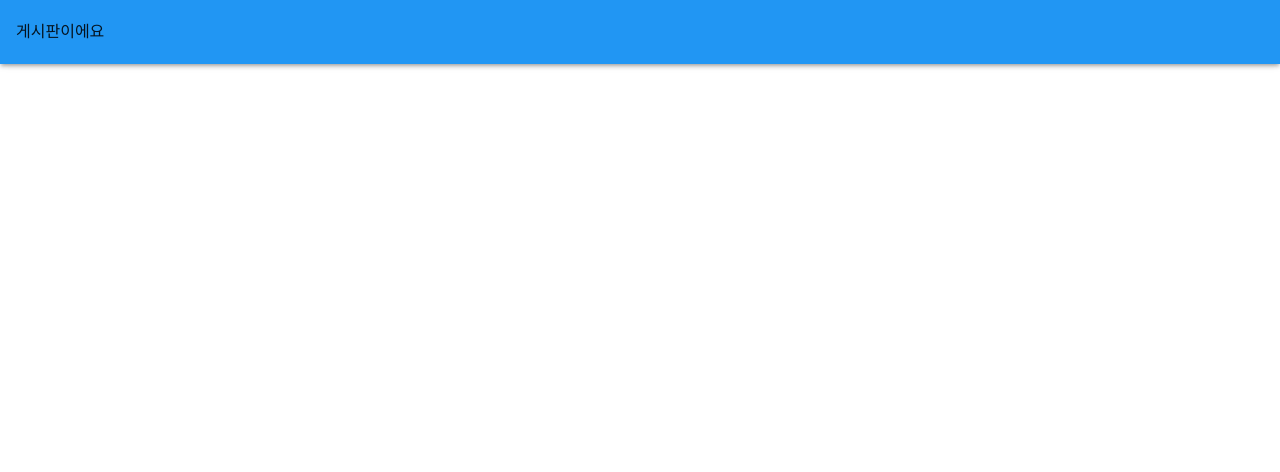
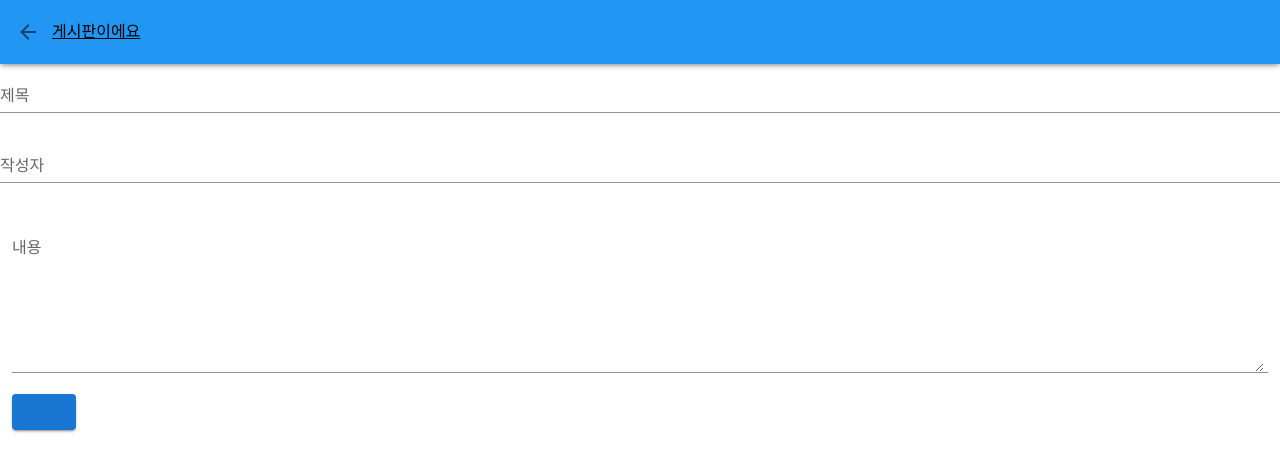
Before and after one commit to kmh916/vue-kbb, a Vue app: page /createPost in a window 1280 px wide. Shown: the top 472 px of the page. Built offline with nearby package versions, Linux system fonts and the light colour scheme.

Commit message:
CreatePost , Header , HomeView

```diff
--- a/package.json
+++ b/package.json
@@ -7,6 +7,7 @@
     "build": "vue-cli-service build"
   },
   "dependencies": {
+    "axios": "^1.2.0",
     "core-js": "^3.8.3",
     "vue": "^2.6.14",
     "vue-router": "^3.5.1",
--- a/src/App.vue
+++ b/src/App.vue
@@ -9,11 +9,10 @@
 
 <script>
 
-import Nav from "@/views/layout/Nav";
 import Header from "@/views/layout/Header";
 export default {
   name: 'App',
-  components: {Header, Nav},
+  components: {Header},
   data: () => ({
     //
   }),
--- a/src/main.js
+++ b/src/main.js
@@ -2,11 +2,13 @@ import Vue from 'vue'
 import App from './App.vue'
 import router from './router'
 import vuetify from './plugins/vuetify'
+import axios from 'axios'
 
 Vue.config.productionTip = false
 
 new Vue({
   router,
   vuetify,
+  axios,
   render: h => h(App)
 }).$mount('#app')
--- a/src/router/index.js
+++ b/src/router/index.js
@@ -2,7 +2,8 @@ import Vue from 'vue'
 import VueRouter from 'vue-router'
 import HomeView from '../views/HomeView.vue'
 import AboutView from '../views/AboutView.vue'
-// import PostView from "@/views/PostView";
+import PostView from "../views/PostView.vue";
+import CreatePost from "../views/CreatePost";
 
 Vue.use(VueRouter)
 
@@ -23,8 +24,13 @@ const routes = [
   {
     path: '/post/:postId',
     name: 'postView',
-    // component: PostView
+    component: PostView,
   },
+  {
+    path: '/createPost',
+    name: 'createPost',
+    component: CreatePost,
+  }
 ]
 
 const router = new VueRouter({
--- /dev/null
+++ b/src/views/CreatePost.vue
@@ -0,0 +1,63 @@
+<template>
+  <div>
+    <v-text-field
+        label="제목"
+        clearable
+        clear-icon="mdi-close-circle"
+        v-model="post.title"
+    >
+    </v-text-field>
+    <v-text-field
+        label="작성자"
+        clearable
+        clear-icon="mdi-close-circle"
+        v-model="post.writer"
+    >
+    </v-text-field>
+    <v-container fluid>
+      <v-textarea
+        clearable
+        clear-icon="mdi-close-circle"
+        label="내용"
+        v-model="post.contents"
+      ></v-textarea>
+      <v-btn
+        color="primary"
+        @click="createPost"
+      ></v-btn>
+    </v-container>
+  </div>
+</template>
+
+<script>
+import axios from "axios";
+import router from "@/router";
+
+export default {
+  name: "CreatePost",
+  methods: {
+    createPost() {
+      axios.post('https://6385af0bbeaa64582665580e.mockapi.io/api/mock/post',this.post)
+           .then(res => {
+             router.push({
+               name: 'postView',
+               params: {postId:res.data.id},
+             })
+           })
+           .catch(err => console.log(err));
+    }
+  },
+  data: ()=>({
+    post: {
+      id: '',
+      title: '',
+      writer: '',
+      contents: '',
+    }
+  }),
+}
+</script>
+
+<style scoped>
+
+</style>
--- a/src/views/HomeView.vue
+++ b/src/views/HomeView.vue
@@ -1,6 +1,5 @@
 <template>
   <div>
-    <template>
       <v-data-table
           dense
           :headers="headers"
@@ -9,30 +8,43 @@
           class="elevation-1"
           @click:row="showPost"
       ></v-data-table>
-    </template>
+    <v-btn
+        color="primary"
+        @click="createPost"
+    >글쓰기</v-btn>
   </div>
 </template>
 
 <script>
 
+  import axios from "axios";
+
   export default {
     name: 'Home',
     methods: {
-      showPost(){
+      showPost(e){
         this.$router.push({
-          // path:'/post',
           name: 'postView',
-          params: {postId:'12'},
+          params: {postId:e.id},
         })
       },
+      createPost(){
+        this.$router.push({
+          name: 'createPost',
+        })
+      },
+      getPosts(){
+        axios.get('https://6385af0bbeaa64582665580e.mockapi.io/api/mock/post')
+             .then(res=>{
+               res.data.map(item =>
+                 this.posts.push(item)
+               );
+             })
+             .catch(err=>console.log(err));
+      }
     },
     data: ()=> ({
-      posts : [
-        {
-          writer: 'kmh',
-          title: '안녕안녕',
-        },
-      ],
+      posts : [],
       headers : [
           {
             text: '작성자',
@@ -46,6 +58,9 @@
           },
       ]
     }),
+    created() {
+      this.getPosts();
+    },
     components: {
     },
   }
--- a/src/views/layout/Header.vue
+++ b/src/views/layout/Header.vue
@@ -3,13 +3,25 @@
       color=blue
       elevation="3"
   >
-    게시판이에요
+    <v-btn
+        icon
+        class="hidden-xs-only"
+        @click="goBack"
+    >
+      <v-icon>mdi-arrow-left</v-icon>
+    </v-btn>
+    <router-link to="/" style="color: black">게시판이에요</router-link>
   </v-toolbar>
 </template>
 
 <script>
 export default {
-  name: "Header.vue"
+  name: "Header.vue",
+  methods :{
+    goBack(){
+      this.$router.go(-1);
+    }
+  },
 }
 </script>
 
```
Also changed, not shown: 1 other file (tests, documents, lock files or other folders).
